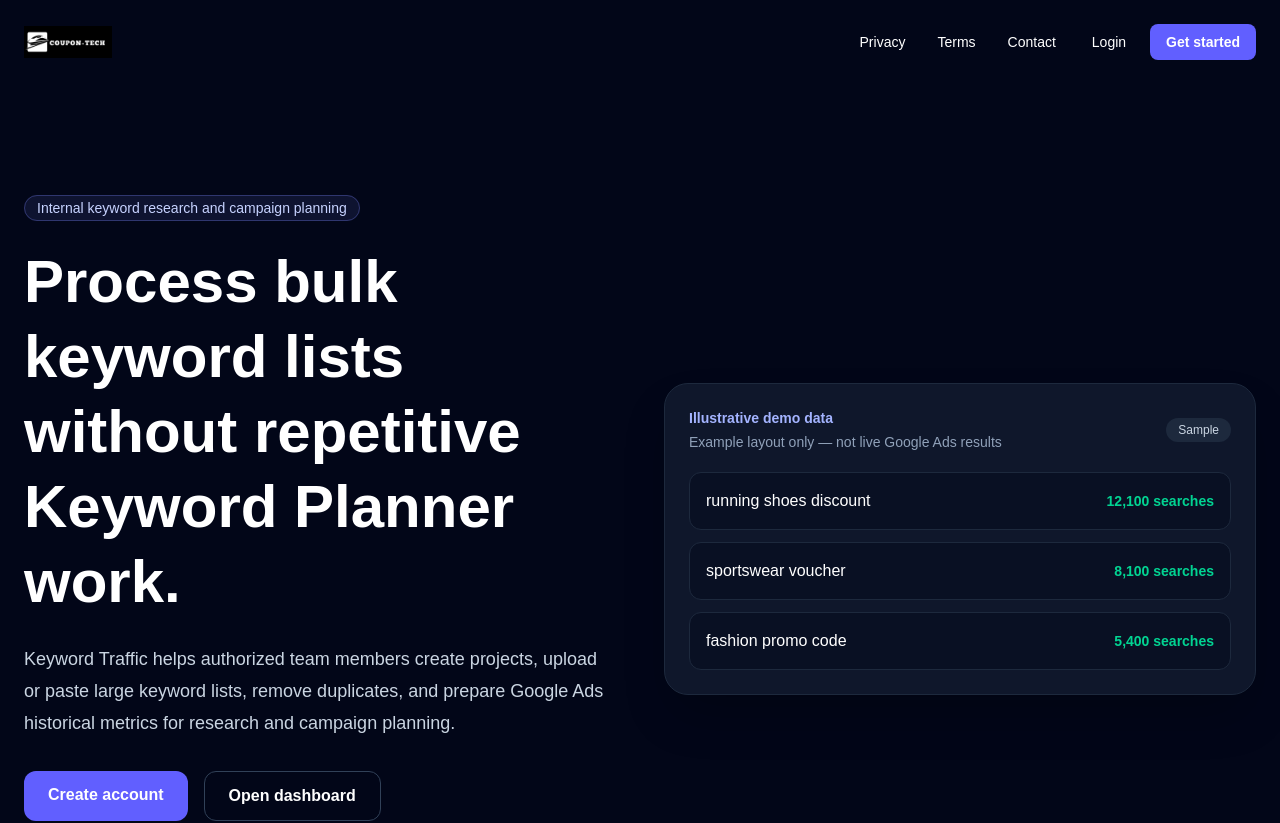
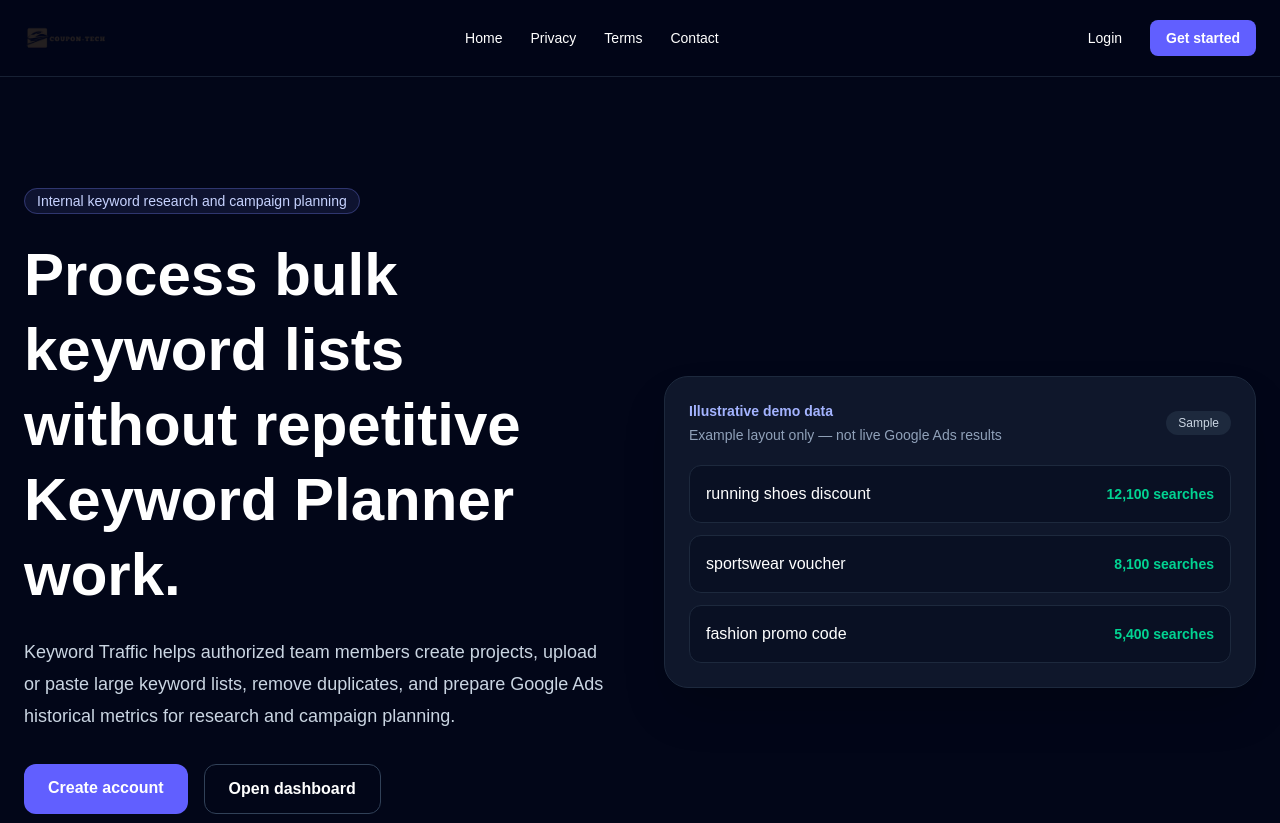
Before and after one commit to farrukhan11/KeywordTraffic, a Next.js app: page / in a window 1280 px wide. Shown: the top 823 px of the page. Built offline with nearby package versions, Linux system fonts and the light colour scheme.

Commit message:
Render shared header on homepage

```diff
--- a/app/page.jsx
+++ b/app/page.jsx
@@ -1,5 +1,6 @@
 import Link from "next/link";
 import SiteFooter from "./components/SiteFooter";
+import SiteHeader from "./components/SiteHeader";
 
 const workflow = [
   {
@@ -25,28 +26,7 @@ const demoKeywords = [
 export default function Home() {
   return (
     <main className="flex min-h-screen flex-col bg-slate-950 text-white">
-      <nav className="mx-auto flex w-full max-w-7xl items-center justify-between px-6 py-6">
-        <Link href="/">
-          <img src="/Coupon-tech-black.jpg" alt="Coupon Tech Logo" className="h-8 w-auto" />
-        </Link>
-        <div className="flex items-center gap-1 sm:gap-2">
-          <Link className="hidden rounded-lg px-3 py-2 text-sm text-slate-300 hover:text-white md:block" href="/privacy">
-            Privacy
-          </Link>
-          <Link className="hidden rounded-lg px-3 py-2 text-sm text-slate-300 hover:text-white md:block" href="/terms">
-            Terms
-          </Link>
-          <Link className="hidden rounded-lg px-3 py-2 text-sm text-slate-300 hover:text-white md:block" href="/contact">
-            Contact
-          </Link>
-          <Link className="rounded-lg px-3 py-2 text-sm text-slate-300 hover:text-white sm:px-4" href="/login">
-            Login
-          </Link>
-          <Link className="rounded-lg bg-indigo-500 px-3 py-2 text-sm font-semibold hover:bg-indigo-400 sm:px-4" href="/register">
-            Get started
-          </Link>
-        </div>
-      </nav>
+      <SiteHeader />
 
       <section className="mx-auto grid w-full max-w-7xl gap-12 px-6 py-20 lg:grid-cols-2 lg:items-center lg:py-28">
         <div>
```
